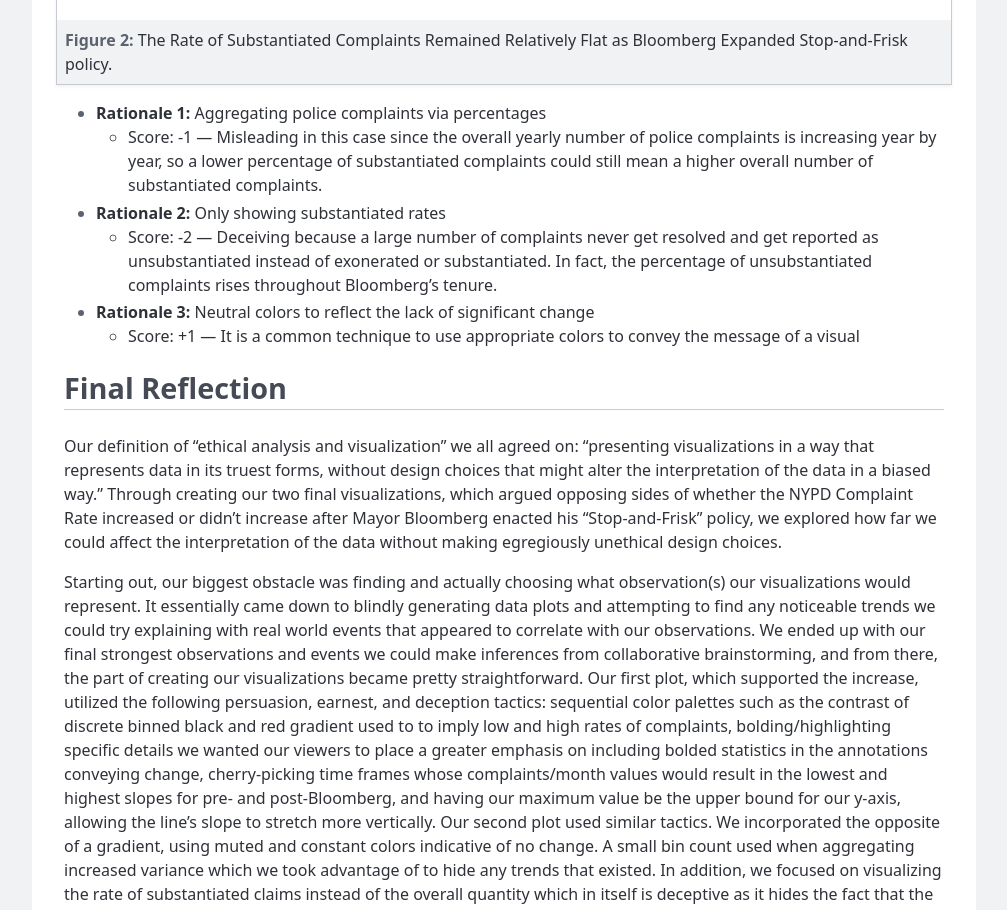
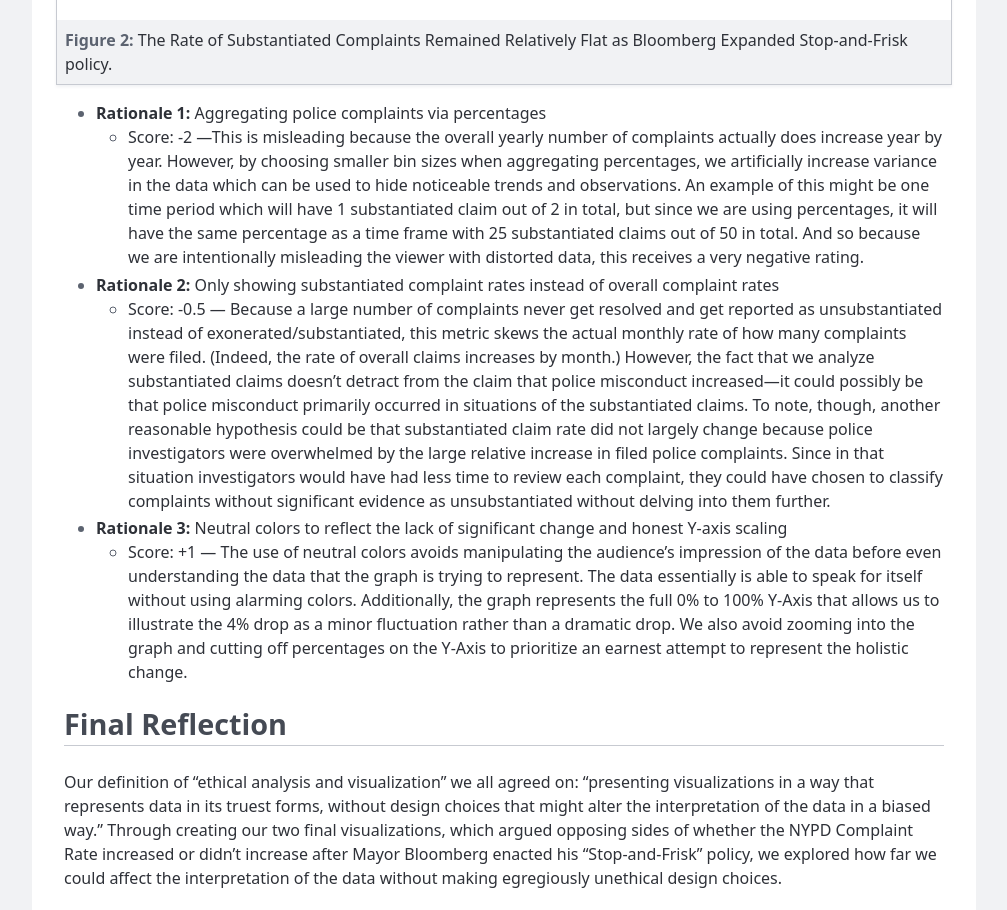
Before and after one commit to jon008-jpg/Project-2, a plain HTML site: page index.html in a window 1280 px wide. Shown: the part 3680-4590 px from the top of the page, without its empty margins (136-1143 px from the left). Drawn offline with Linux system fonts and the light colour scheme.

Commit message:
Update index.html

```diff
--- a/index.html
+++ b/index.html
@@ -389,7 +389,7 @@
 
                         <ul>
 
-                            <li>Score: -1 — Misleading in this case since the overall yearly number of police complaints is increasing year by year, so a lower percentage of substantiated complaints could still mean a higher overall number of substantiated complaints.</li>
+                            <li>Score: -2 —This is misleading because the overall yearly number of complaints actually does increase year by year. However, by choosing smaller bin sizes when aggregating percentages, we artificially increase variance in the data which can be used to hide noticeable trends and observations. An example of this might be one time period which will have 1 substantiated claim out of 2 in total, but since we are using percentages, it will have the same percentage as a time frame with 25 substantiated claims out of 50 in total. And so because we are intentionally misleading the viewer with distorted data, this receives a very negative rating.</li>
 
                         </ul>
 
@@ -397,11 +397,11 @@
 
                             <li>
 
-                                <strong>Rationale 2:</strong> Only showing substantiated rates
+                                <strong>Rationale 2:</strong> Only showing substantiated complaint rates instead of overall complaint rates
 
                                 <ul>
 
-                                    <li>Score: -2 — Deceiving because a large number of complaints never get resolved and get reported as unsubstantiated instead of exonerated or substantiated. In fact, the percentage of unsubstantiated complaints rises throughout Bloomberg’s tenure.
+                                    <li>Score: -0.5 — Because a large number of complaints never get resolved and get reported as unsubstantiated instead of exonerated/substantiated, this metric skews the actual monthly rate of how many complaints were filed. (Indeed, the rate of overall claims increases by month.) However, the fact that we analyze substantiated claims doesn’t detract from the claim that police misconduct increased—it could possibly be that police misconduct primarily occurred in situations of the substantiated claims. To note, though, another reasonable hypothesis could be that substantiated claim rate did not largely change because police investigators were overwhelmed by the large relative increase in filed police complaints. Since in that situation investigators would have had less time to review each complaint, they could have chosen to classify complaints without significant evidence as unsubstantiated without delving into them further.
                                     </li>
                                 </ul>
 
@@ -409,11 +409,11 @@
 
                             <li>
 
-                                <strong>Rationale 3:</strong> Neutral colors to reflect the lack of significant change
+                                <strong>Rationale 3:</strong> Neutral colors to reflect the lack of significant change and honest Y-axis scaling
 
                                 <ul>
 
-                                    <li>Score: +1 — It is a common technique to use appropriate colors to convey the message of a visual </li>
+                                    <li>Score: +1 — The use of neutral colors avoids manipulating the audience’s impression of the data before even understanding the data that the graph is trying to represent. The data essentially is able to speak for itself without using alarming colors. Additionally, the graph represents the full 0% to 100% Y-Axis that allows us to illustrate the 4% drop as a minor fluctuation rather than a dramatic drop. We also avoid zooming into the graph and cutting off percentages on the Y-Axis to prioritize an earnest attempt to represent the holistic change. </li>
                                 </ul>
 
                             </li>
```
